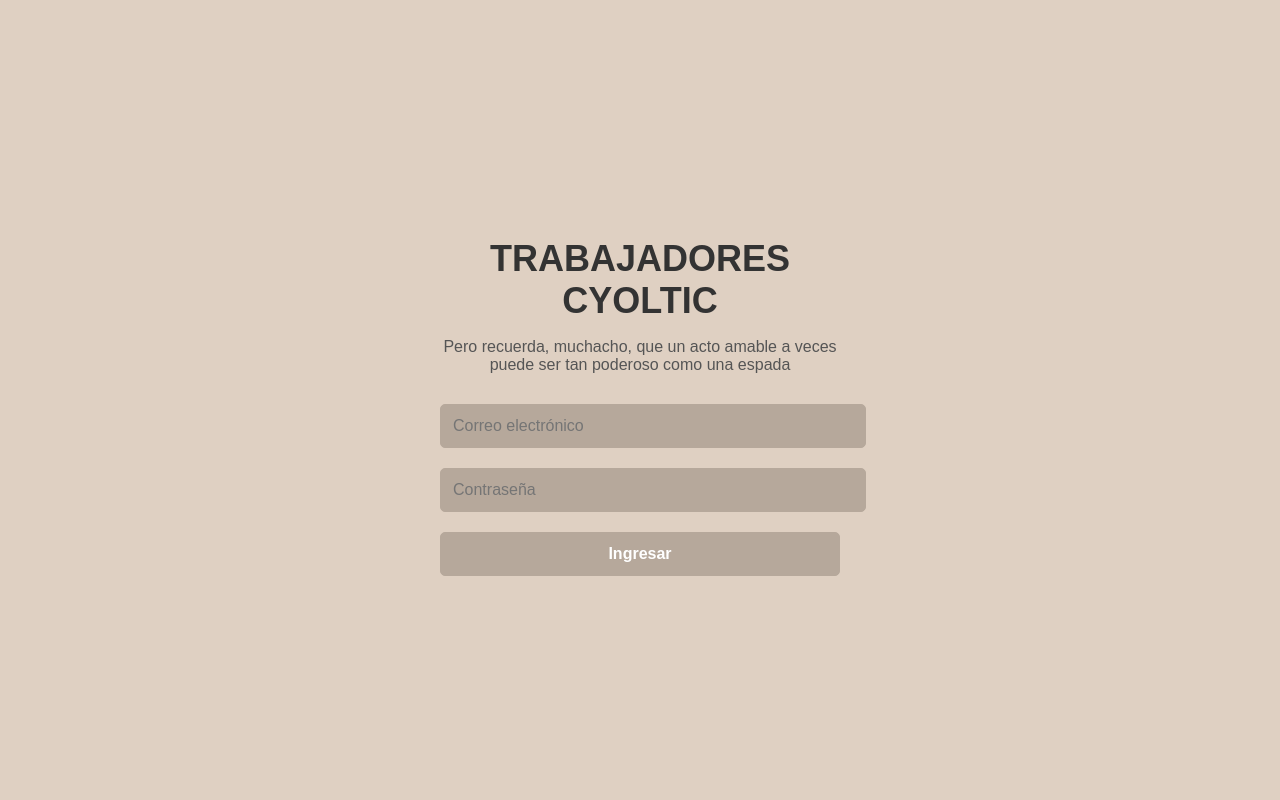
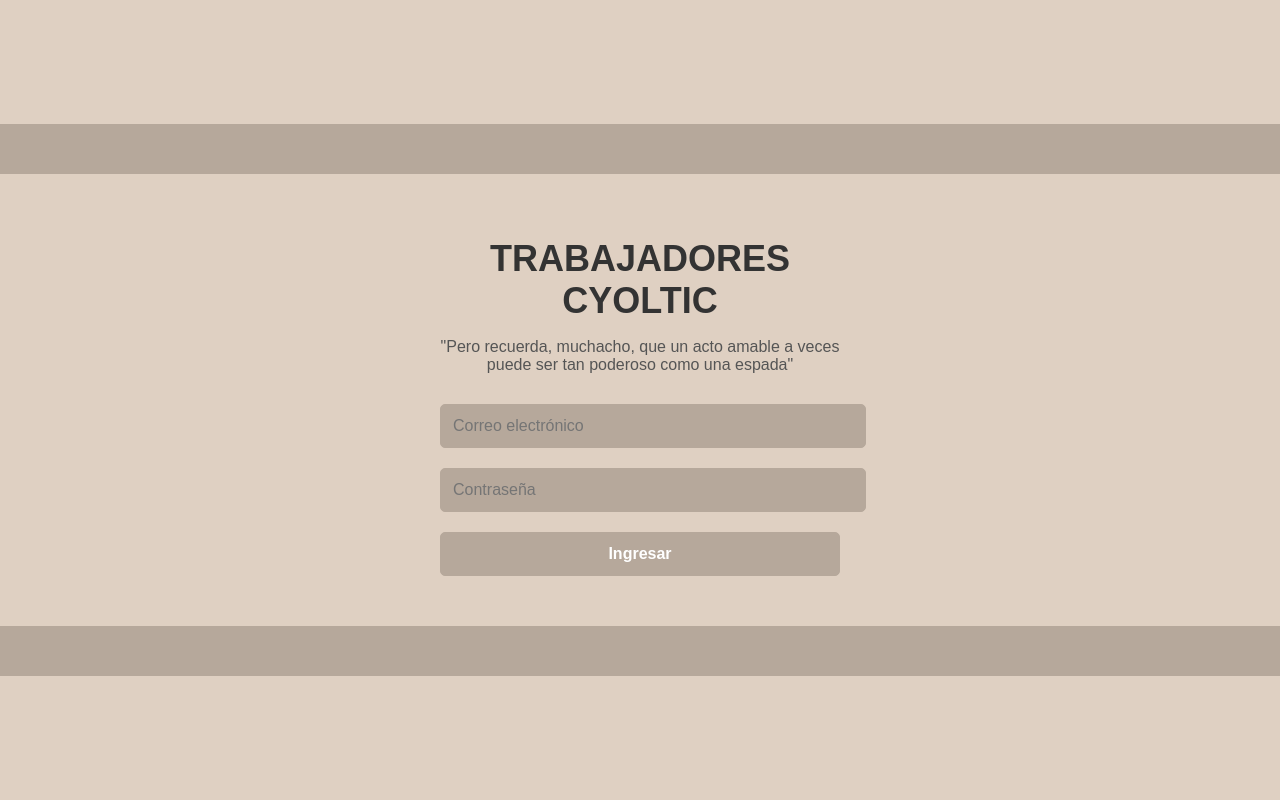
Before and after one commit to AnonHof/Anna, a Flask app: page / in a window 1280 px wide. Run offline with Flask 3, Linux system fonts and the light colour scheme.

Commit message:
Update Inicio.html

```diff
--- a/templates/Inicio.html
+++ b/templates/Inicio.html
@@ -14,13 +14,24 @@
             align-items: center;
             height: 100vh;
             margin: 0;
+            flex-direction: column;
         }
 
+        /* Barra de navegación */
+        .navbar {
+            width: 100%;
+            background-color: #b6a89b;
+            height: 50px;
+        }
+
+        /* Contenedor principal */
         .container {
             text-align: center;
             padding: 20px;
             border-radius: 10px;
             max-width: 400px;
+            margin-top: 20px;
+            margin-bottom: 20px;
         }
 
         /* Encabezado principal */
@@ -62,10 +73,12 @@
     </style>
 </head>
 <body>
+    <div class="navbar"></div>
 
+    <!-- Contenido principal -->
     <div class="container">
         <h1>TRABAJADORES CYOLTIC</h1>
-        <p>Pero recuerda, muchacho, que un acto amable a veces puede ser tan poderoso como una espada</p>
+        <p>"Pero recuerda, muchacho, que un acto amable a veces puede ser tan poderoso como una espada"</p>
 
         <form>
             <input type="email" placeholder="Correo electrónico" required>
@@ -73,6 +86,7 @@
             <button type="submit">Ingresar</button>
         </form>
     </div>
+    <div class="navbar"></div>
 
 </body>
 </html>
```
